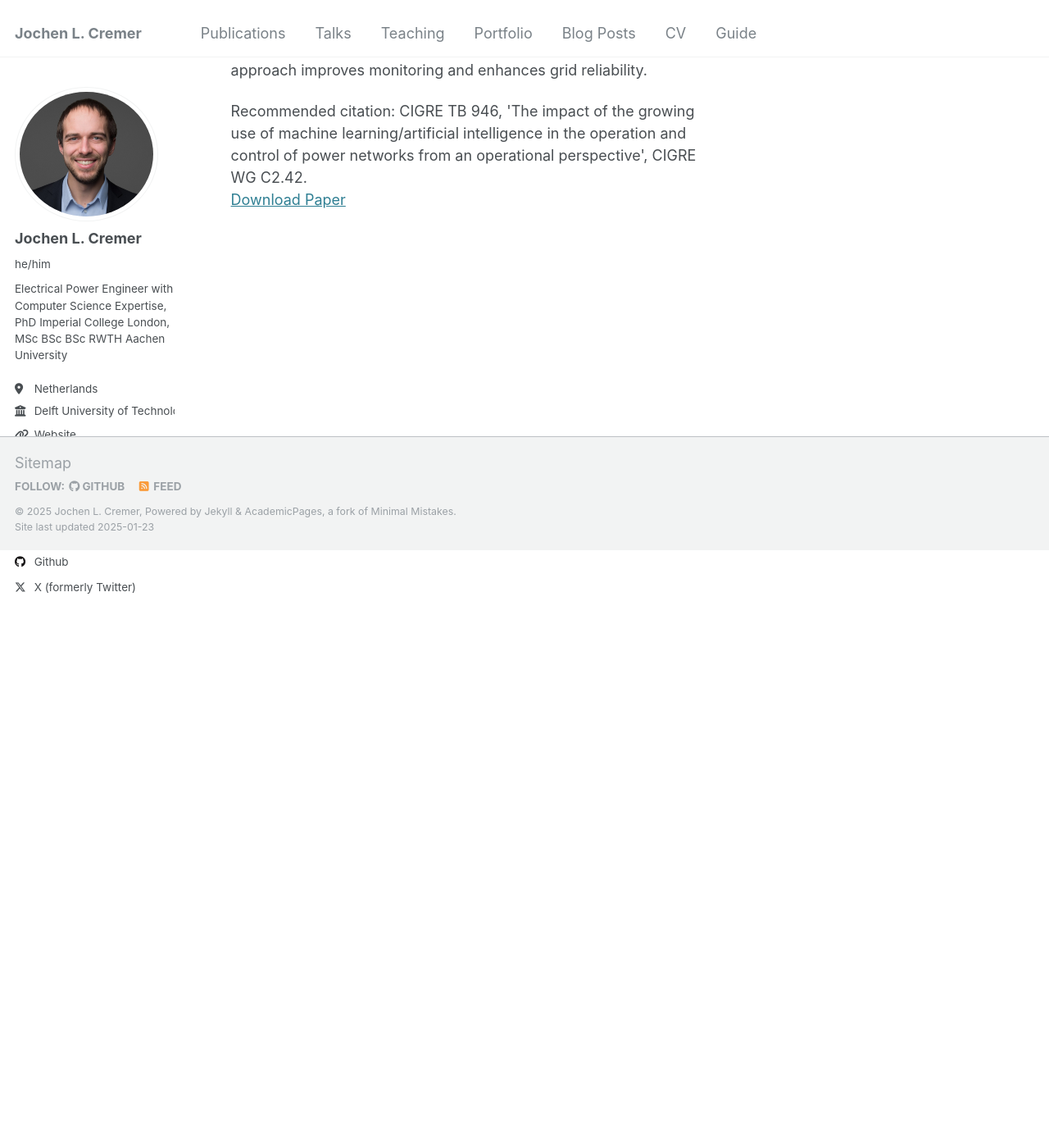
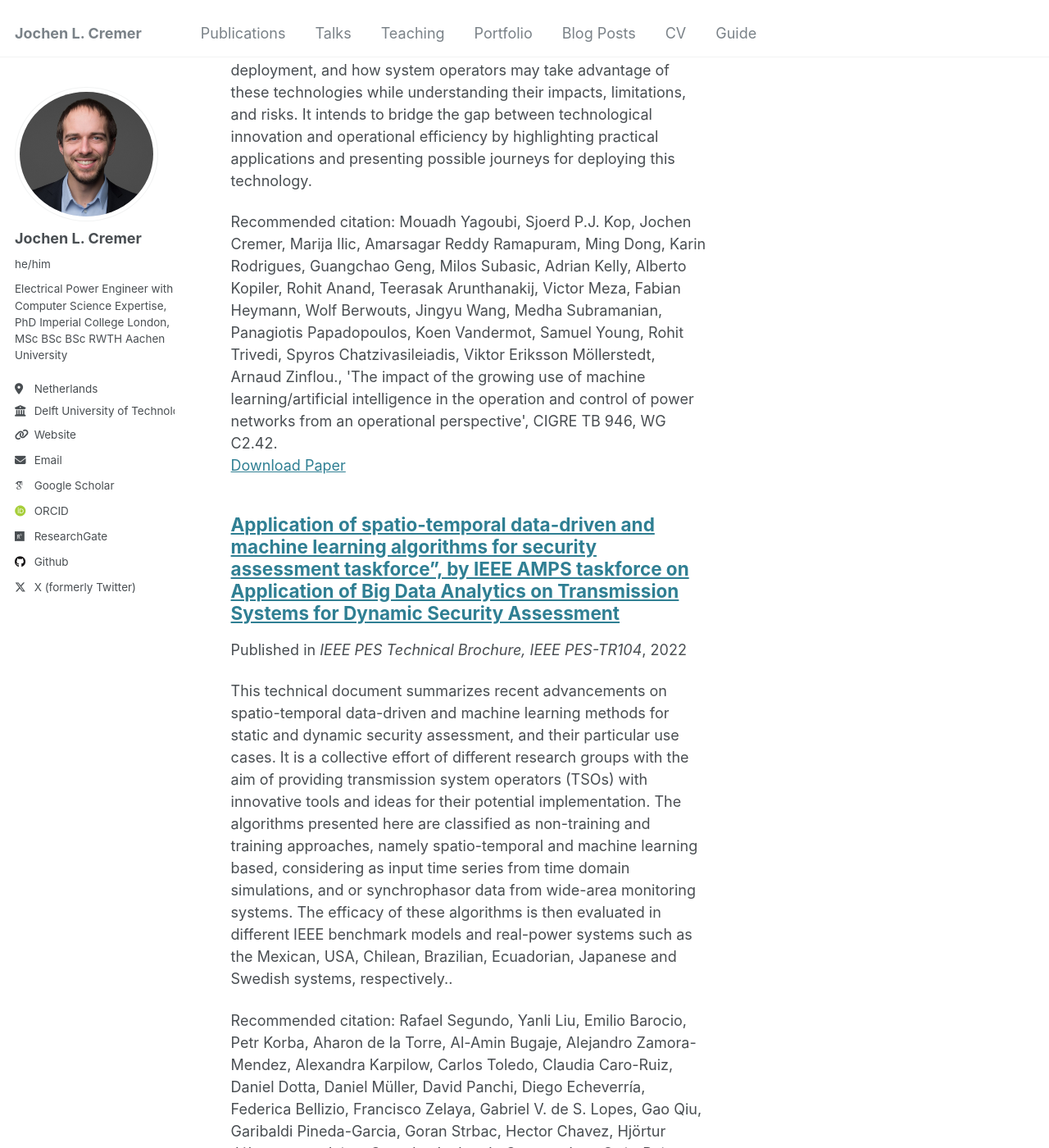
Before and after one commit to JochenC/JochenC.github.io, a Jekyll site: the page built from _pages/publications.html, in a window 1280 px wide and 1400 px high, scrolled down 18248 px. Shown: the whole window at 82% size. Built offline with Jekyll 4.4.1, drawn with Linux system fonts in a browser that asks for light colours; some web fonts are replaced; before the commit the page ends 18919 px from its top, so only the background shows below that; some of the changed text lies outside the part shown.

Commit message:
Add files via upload

```diff
--- /dev/null
+++ b/_publications/2021-04-01-operstrresilience.md
@@ -0,0 +1,11 @@
+---
+title: "Operating strategies and preparedness for system operational resilience"
+collection: publications
+category: reports
+permalink: /publication/2021-04-01-operstrresilience
+excerpt: "CIGRE C2.25 Working Group’s focus has been on operating strategies and preparedness for system operational resilience. The role of system operation is classified into power system resilience. For this objective, the WG prepared two surveys and assessed the responses of the respondents to the difference in understanding of resilience and reliability, the degree to which relevant HILF events have happened in different parts of the world and the operational resilience strategies that have been used to measure and manage these situations. Furthermore, improvements in the operational resilience have been the subject of questions in the surveys."
+date: 2021-04-01
+venue: "CIGRE Technical Brochure 833, Working Group C2.25"
+paperurl: https://www.e-cigre.org/publications/detail/833-operating-strategies-and-preparedness-for-system-operational-resilience.html
+citation: "CIGRE TB 833, 'Operating strategies and preparedness for system operational resilience', CIGRE WG C2.25."
+---
--- /dev/null
+++ b/_publications/2022-07-01-presentsit.md
@@ -0,0 +1,11 @@
+---
+title: "Present situation on data acquisition, handling, and analytics of operators of the transmission system in different countries and their future needs to cope with the continuous growth of data"
+collection: publications
+category: reports
+permalink: /publication/2022-07-01-presentsit
+excerpt: "Presently, transmission system operators are tackling challenging dynamic issues in scenarios close to real-time utilizing their dynamic stability assessment tools and data acquisition devices that have in operation. These devices use different types of technology and the majority of the tools used in the control centers are tailored to each of them. Most challenges affecting the security of these systems are associated with current paradigms of management and planning such as the inclusion of deregulated markets, the interconnection with neighboring regional systems, the diversification of energy sources, and the involvement of environmental constraints. Under these conditions, the security and reliability of the transmission system can be compromised with unexpected disturbances causing violations of the security limits established and subsequently leading to the system collapse. To contribute to the finding of solutions to these problems, the members of this IEEE Task Force have worked together to gather information from eleven utilities in nine different countries in America and Europe. The main objective is to establish a baseline of these common concerns, which can be used to develop, in the next step, solutions based on machine learning and data-driven innovative algorithms."
+date: 2022-07-01
+venue: "IEEE PES Technical Brochure, IEEE PES-TR100"
+paperurl: https://dx.doi.org/10.17023/kj2a-0995
+citation: "Marcos Netto, Venkat Krishnan, Michael Ingram, Yajun Wang, Junbo Zhao, Emilio Barocio, Manuel Andrade, Juan Jose Guerrero, Jorge Mola, Jaime C. Cepeda, David Panchi, Aharon B. De La Torre, Diego E. Echeverría, Hector Chavez, Alberto Trigueros, Miguel Herrera, Jose Luis Rueda Torres, Simon Tindemans, Marnick Huijsman, Jorrit Bos, Danny Klaar, Petr Korba, Mats Larsson, Mario Paolone, Miguel Ramirez, Rusejla Sadikovic, Walter Sattinger, Rafael Segundo, Camille Hamon, Robert Eriksson, Jochen Cremer, Federica Bellizio, Panagiotis Papadopoulos, Balarko Chaudhuri, Vladimir Terzija, Yanli Liu, 'Present situation on data acquisition, handling, and analytics of operators of the transmission system in different countries and their future needs to cope with the continuous growth of data', IEEE PES Technical Brochure IEEE PES-TR100, (2022)."
+---
--- /dev/null
+++ b/_publications/2022-11-01-spatiotemporal.md
@@ -0,0 +1,11 @@
+---
+title: "Application of spatio-temporal data-driven and machine learning algorithms for security assessment taskforce”, by IEEE AMPS taskforce on Application of Big Data Analytics on Transmission Systems for Dynamic Security Assessment"
+collection: publications
+category: reports
+permalink: /publication/2022-11-01-spatiotemporal
+excerpt: "This technical document summarizes recent advancements on spatio-temporal data-driven and machine learning methods for static and dynamic security assessment, and their particular use cases. It is a collective effort of different research groups with the aim of providing transmission system operators (TSOs) with innovative tools and ideas for their potential implementation. The algorithms presented here are classified as non-training and training approaches, namely spatio-temporal and machine learning based, considering as input time series from time domain simulations, and or synchrophasor data from wide-area monitoring systems. The efficacy of these algorithms is then evaluated in different IEEE benchmark models and real-power systems such as the Mexican, USA, Chilean, Brazilian, Ecuadorian, Japanese and Swedish systems, respectively.."
+date: 2022-11-01
+venue: "IEEE PES Technical Brochure, IEEE PES-TR104"
+paperurl: https://dx.doi.org/10.17023/mn9s-qd43
+citation: "Rafael Segundo, Yanli Liu, Emilio Barocio, Petr Korba, Aharon de la Torre, Al-Amin Bugaje, Alejandro Zamora-Mendez, Alexandra Karpilow, Carlos Toledo, Claudia Caro-Ruiz, Daniel Dotta, Daniel Müller, David Panchi, Diego Echeverría, Federica Bellizio, Francisco Zelaya, Gabriel V. de S. Lopes, Gao Qiu, Garibaldi Pineda-Garcia, Goran Strbac, Hector Chavez, Hjörtur Jóhannsson, Jaime Cepeda, Jochen L. Cremer, Jose Ortiz-Bejar, José Zarate, José Antonio de la O Serna, Juan Quiroz, Juan M. Ramirez, Junbo Zhao, Lucas Lugnani, Luis Gonzalez, Luis Mendieta, Marcos Netto, Mario Paolone, Mario R. Arrieta Paternina, Miguel Ramirez-Gonzalez, Panagiotis Papadopoulos, Rodrigo D. Reyes de Luna, Salvador Lara, Tong Su, Yoshihiko Susuki, Youbo Liu, Yutaka Ota., 'Application of spatio-temporal data-driven and machine learning algorithms for security assessment', IEEE PES Technical Brochure IEEE PES-TR104, (2022)."
+---
--- /dev/null
+++ b/_publications/2023-10-01mldtmonitoring.md
@@ -0,0 +1,11 @@
+---
+title: "Machine learning and digital twins: monitoring and control for dynamic security in power systems"
+collection: publications
+category: chapters
+permalink: /publication/2023-10-01mldtmonitoring
+excerpt: "Monitoring and Control of Electrical Power Systems using Machine Learning Techniques bridges the gap between advanced machine learning techniques and their application in the control and monitoring of electrical power systems, particularly relevant for heavily distributed energy systems and real-time application. The book reviews key applications of deep learning, spatio-temporal, and advanced signal processing methods for monitoring power quality. This reference introduces guiding principles for the monitoring and control of power quality disturbances arising from integration of power electronic devices and discusses monitoring and control of electrical power systems using benchmark test systems for the creation of bespoke advanced data analytic algorithms."
+date: 2023-10-01
+venue: "Elsevier"
+paperurl: https://doi.org/10.1016/B978-0-32-399904-5.00010-7
+citation: "Brosinsky, Christoph, Mert Karaçelebi, and Jochen L. Cremer. 'Machine learning and digital twins: monitoring and control for dynamic security in power systems.' In Monitoring and Control of Electrical Power Systems Using Machine Learning Techniques, pp. 79-106. Elsevier, 2023."
+---
--- a/_publications/2024-10-01-theimpactof.md
+++ b/_publications/2024-10-01-theimpactof.md
@@ -3,9 +3,9 @@
 collection: publications
 category: reports
 permalink: /publication/2024-10-01-theimpactof
-excerpt: "This study proposes a machine learning framework for automatic detection of subsynchronous oscillations in power grids. The approach improves monitoring and enhances grid reliability."
+excerpt: "This TB aims to assess the state-of-the-art AI/ML deployments in system operations, the desired capabilities for wider AI/ML deployment, and how system operators may take advantage of these technologies while understanding their impacts, limitations, and risks. It intends to bridge the gap between technological innovation and operational efficiency by highlighting practical applications and presenting possible journeys for deploying this technology."
 date: 2024-10-01
 venue: "CIGRE Technical Brochure 946, Working Group C2.42"
 paperurl: https://www.e-cigre.org/publications/detail/946-the-impact-of-the-growing-use-of-machine-learningartificial-intelligence-in-the-operation-and-control-of-power-networks-from-an-operational-perspective.html
-citation: "CIGRE TB 946, 'The impact of the growing use of machine learning/artificial intelligence in the operation and control of power networks from an operational perspective', CIGRE WG C2.42."
+citation: "Mouadh Yagoubi, Sjoerd P.J. Kop, Jochen Cremer, Marija Ilic, Amarsagar Reddy Ramapuram, Ming Dong, Karin Rodrigues, Guangchao Geng, Milos Subasic, Adrian Kelly, Alberto Kopiler, Rohit Anand, Teerasak Arunthanakij, Victor Meza, Fabian Heymann, Wolf Berwouts, Jingyu Wang, Medha Subramanian, Panagiotis Papadopoulos, Koen Vandermot, Samuel Young, Rohit Trivedi, Spyros Chatzivasileiadis, Viktor Eriksson Möllerstedt, Arnaud Zinflou., 'The impact of the growing use of machine learning/artificial intelligence in the operation and control of power networks from an operational perspective', CIGRE TB 946, WG C2.42."
 ---
```
